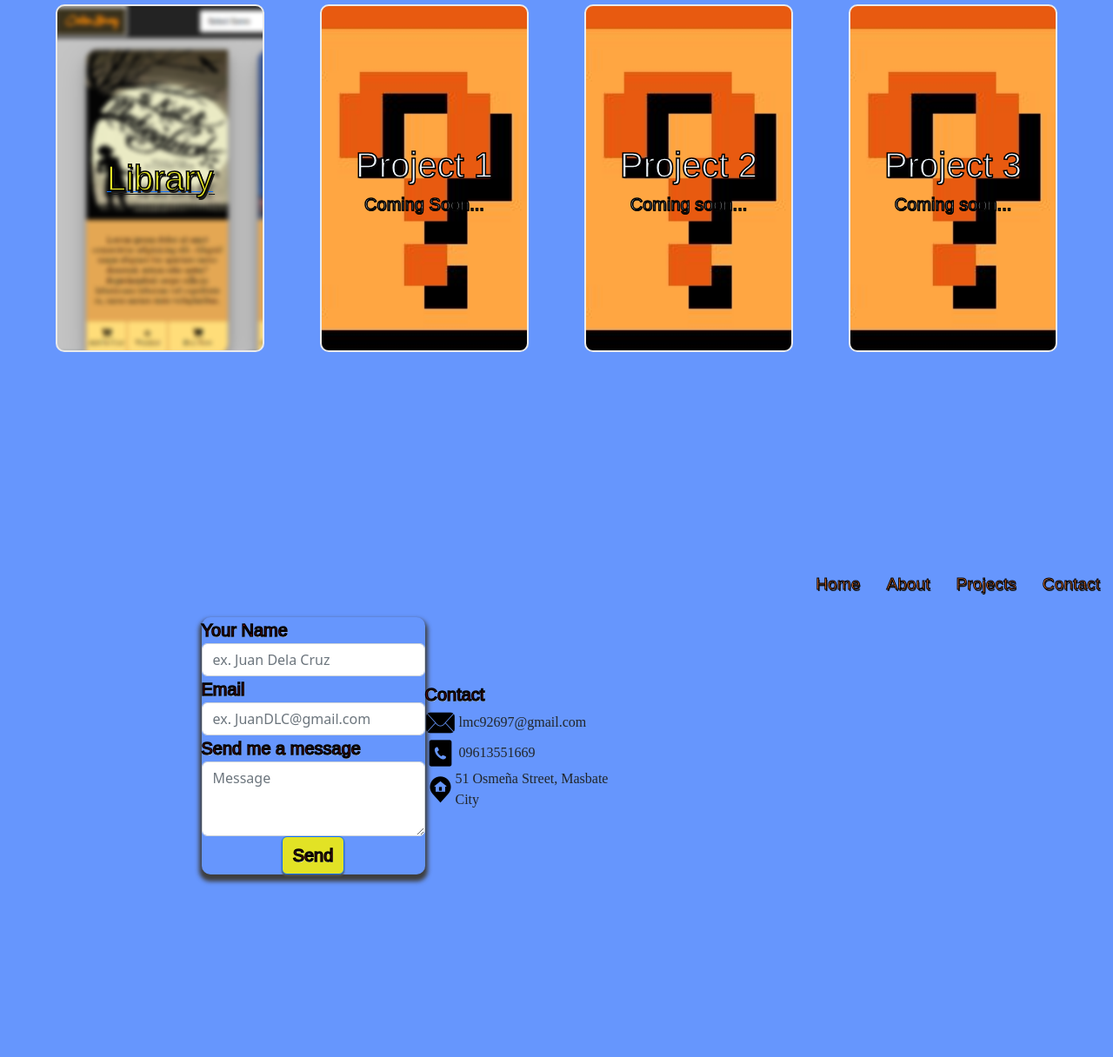
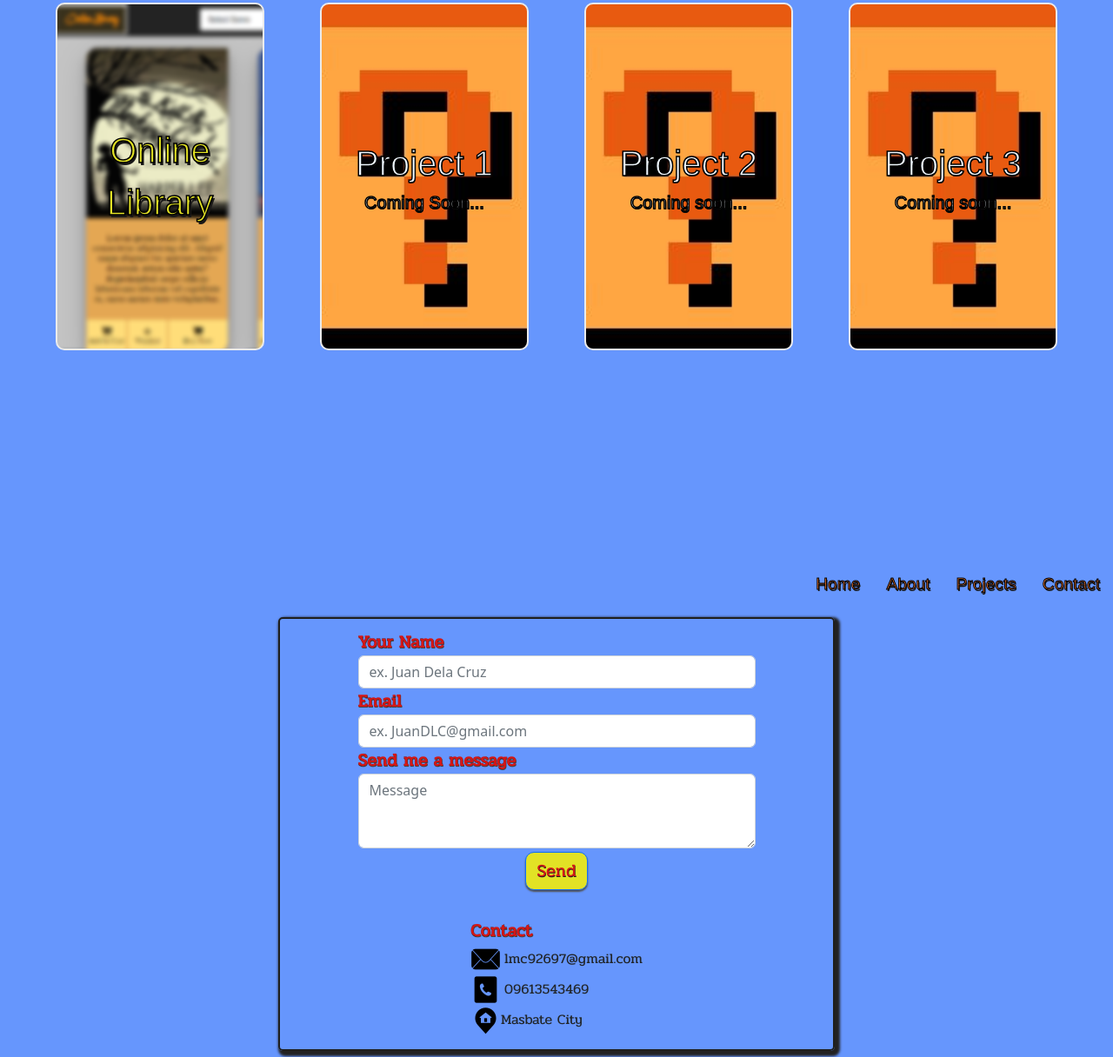
Before and after one commit to gitLMC26/MyPortfolio, a plain HTML site: page index.html in a window 1280 px wide. Shown: the part 1765-2981 px from the top of the page at 87% size. Drawn offline with nearby package versions, Linux system fonts and the light colour scheme; a web font is replaced by a local one.

Commit message:
second commit

```diff
--- a/index.html
+++ b/index.html
@@ -49,12 +49,12 @@
         </div>
         <div class="intro_exp">
             <p>
-                I am a graduate of BS Computer Science at Bicol University, currently studying Full Stack Web Develobment at KodeGo. I do have knowledge in Web Development, but I'm still learning. Right now, my main goal is to successfully finish the bootcamp, for me to prepare and land my dream job as a Full Stack Web Developer.
+                I am a graduate of BS Computer Science at Bicol University, currently studying Full Stack Web Develobment at KodeGo. I do have a little knowledge in Web Development and still learning. Right now, my main goal is to successfully finish the bootcamp, for me to prepare and land my dream job as a Full Stack Web Developer.
             </p>
         </div>
         <div class="tools_exp">
             <div class="tools">
-                <span class="label">Languages I use:</span>
+                <span class="label">Tools I use:</span>
                 <div class="icons">
                     <img src="img/html.png">
                     <img src="img/css.png">
@@ -91,7 +91,7 @@
         </div>
         <div class="proj_container">
             <div id="proj1" class="proj1">
-                <a href="https://github.com/gitLMC26/OnlineLibrary.git"><span class="label_proj1">Library</span></a>
+                <a href="https://gitlmc26.github.io/OnlineLibrary/" class="link_proj1">Online Library</a>
             </div>
             <div class="proj" id="proj2">
                 <span class="label_proj">Project 1</span>
@@ -117,9 +117,9 @@
                 <a href="#contact">Contact</a>
             </div>
         </nav>
-        <div class="d-flex flex-sm-row flex-column justify-content-center align-items-center w-75">
-            <div class="form_div d-flex w-auto w-sm-auto align-items-center justify-content-center">
-                <form>
+        <div class="div_contact_form d-flex flex-column align-items-center justify-content-center">
+            <div class="form_div d-flex w-100 w-sm-auto align-items-center justify-content-center p-2">
+                <form class="form_size w-75 w-sm-50 p-1">
                     <div class="form-group">
                       <label for="exampleInputEmail1" class="label_forms">Your Name</label>
                       <input type="email" class="form-control" id="exampleInputEmail1" aria-describedby="emailHelp" placeholder="ex. Juan Dela Cruz">
@@ -132,22 +132,22 @@
                         <label for="exampleFormControlTextarea1" class="label_forms">Send me a message</label>
                         <textarea class="form-control" id="exampleFormControlTextarea1" rows="3" placeholder="Message"></textarea>
                     </div>
-                    <div class="d-flex justify-content-center align-self-center">
+                    <div class="d-flex justify-content-center align-self-center m-1">
                         <button type="submit" class="btn btn-primary">Send</button>
                     </div>
                 </form>
             </div>
-            <div class="contacts d-flex flex-column w-25">
+            <div class="contacts d-flex flex-column p-3">
                 <span class="label_forms d-flex align-self-start">Contact</span>
                 <div class="contact_me d-flex flex-column">
                     <div class="d-flex align-items-center">
                         <img src="/img/email.png"><span class="em_phone_add ps-1">lmc92697@gmail.com</span>
                     </div>
                     <div class="d-flex align-items-center">
-                        <img src="/img/phone.png"><span class="em_phone_add ps-1">09613551669</span>
+                        <img src="/img/phone.png"><span class="em_phone_add ps-1">09613543469</span>
                     </div>
                     <div class="d-flex align-items-center">
-                        <img src="/img/address.png"><span class="em_phone_add">51 Osmeña Street, Masbate City</span>
+                        <img src="/img/address.png"><span class="em_phone_add">Masbate City</span>
                     </div>
                 </div>
                 <div class="socials">
--- a/style/style.css
+++ b/style/style.css
@@ -163,7 +163,7 @@ body{
     color: whitesmoke;
     font-size: 25px;
     -webkit-text-stroke: .1px black;
-    text-shadow: .5px .5px rgb(26, 25, 25);
+    text-shadow: 1px 1px rgb(26, 25, 25);
     text-align: justify;
     text-justify: inter-word;
     text-indent: 50px;
@@ -243,7 +243,7 @@ body{
 
 .div_hp{
     text-align: center;
-    padding: 0 0 20px 0;
+    padding: 0 0 18px 0;
 }
 
 .header_proj{
@@ -255,13 +255,18 @@ body{
     text-shadow: 4px 4px rgb(26, 25, 25);
 }
 
-.label_proj1{
+.link_proj1{
     font-family: 'New Super Mario Font U', sans-serif;
     color: rgb(226, 226, 37);
     -webkit-text-stroke: 1.5px black;
     text-shadow: 2px 3px rgb(26, 25, 25);
     font-size: 40px;
     text-align: center;
+    text-decoration: none;
+}
+
+.link_proj1:hover{
+    color: rgb(226, 226, 37);
 }
 
 .label_proj{
@@ -331,28 +336,33 @@ body{
     background-position: center;
 }
 
+.div_contact_form{
+    border: 2px solid rgb(30, 30, 30);
+    box-shadow: 3px 3px 3px 3px rgb(34, 33, 33);
+    border-radius: 5px;
+    width: 50%;
+    margin: auto;
+}
+
 .label_forms{
-    font-family: 'New Super Mario Font U', sans-serif;
+    font-family: 'Pridi', serif;
+    font-weight: bolder;
     color: rgb(213, 23, 23);
-    -webkit-text-stroke: 1.5px black;
-    text-shadow: .5px 1px rgb(255, 255, 255);
+    -webkit-text-stroke: .1px black;
+    text-shadow: .5px 1px rgb(68, 68, 68);
     font-size: 20px;
     text-align: center;
 }
 
-.form_div{
-    box-shadow: 0 5px 5px 3px rgb(62, 62, 62);
-    border-radius: 10px;
-}
-
 .btn{
-    font-family: 'New Super Mario Font U', sans-serif !important;
+    font-family: 'Pridi', serif;
     background-color: rgb(226, 226, 37);
     color:  rgb(213, 23, 23);
-    -webkit-text-stroke: 1.5px black;
-    text-shadow: .5px 1px aliceblue;
+    -webkit-text-stroke: .5 px black;
+    text-shadow: .5px 1px rgb(31, 31, 31) !important;
     font-size: 20px;
     box-shadow: 0 2px 2px 0 rgb(80, 80, 80);
+    border-radius: 10px;
 }
 
 .btn:hover{
@@ -362,14 +372,12 @@ body{
 }
 
 .em_phone_add{
-    font-family: 'Arvo', serif;
+    font-family: 'Pridi', serif;
 }
 
 /* --------------------------------------------------Media Query-------------------------------------------*/
 
 @media screen and (max-width: 540px) {
-
-
     .intro_par_pic  {
         width: auto;
         margin: auto;
@@ -379,6 +387,9 @@ body{
 
     .par_1 p{
         font-size: 27px;
+        -webkit-text-stroke: 1px black;
+        text-shadow: 3px 3px rgb(26, 25, 25);
+
     }
 
     .my_name{
@@ -451,20 +462,21 @@ body{
         height: 200px;
         width: 120px;
         padding: 5px;
+        margin-bottom: 5px;
     }
 
-    .label_proj1{
+    .proj1 .link_proj1{
         font-family: 'New Super Mario Font U', sans-serif;
         color: rgb(226, 226, 37);
         -webkit-text-stroke: .5px black;
         text-shadow: 1px 1px rgb(26, 25, 25);
         font-size: 24px;
-        text-align: center;
     }
 
     .proj{
         width: 120px;
         height: 200px;
+        margin-bottom: 5px;
     }
 
     .label_proj{
@@ -482,4 +494,16 @@ body{
         text-shadow: 1px 1px rgb(26, 25, 25);
         font-size: 15px;
     }
+
+    .div_contact_form{
+        /* border: 2px solid rgb(30, 30, 30);
+        box-shadow: 3px 3px 3px 3px rgb(34, 33, 33);
+        border-radius: 5px; */
+        width: 100% !important;
+        margin: auto;
+    }
+
+    .form_size{
+        width: 100%;
+    }
 }
```
